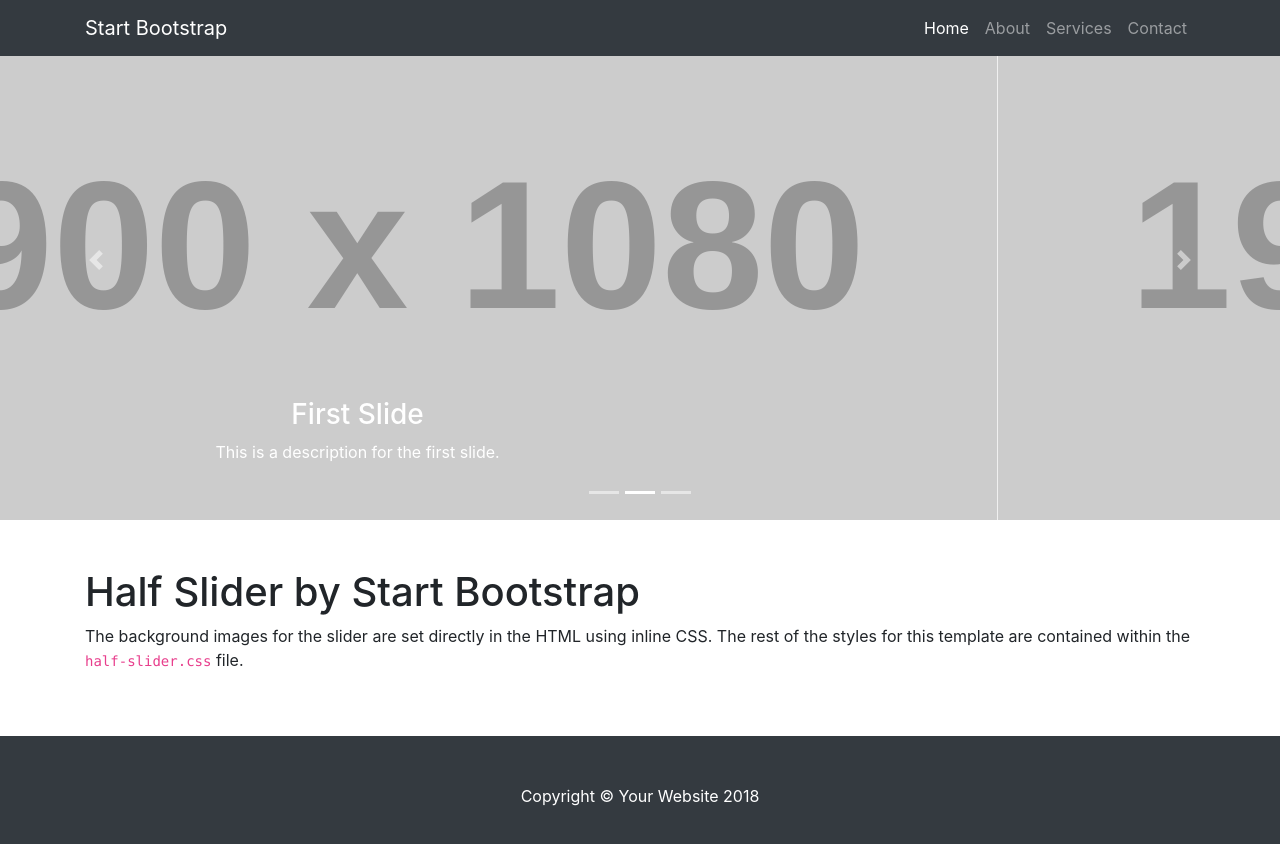
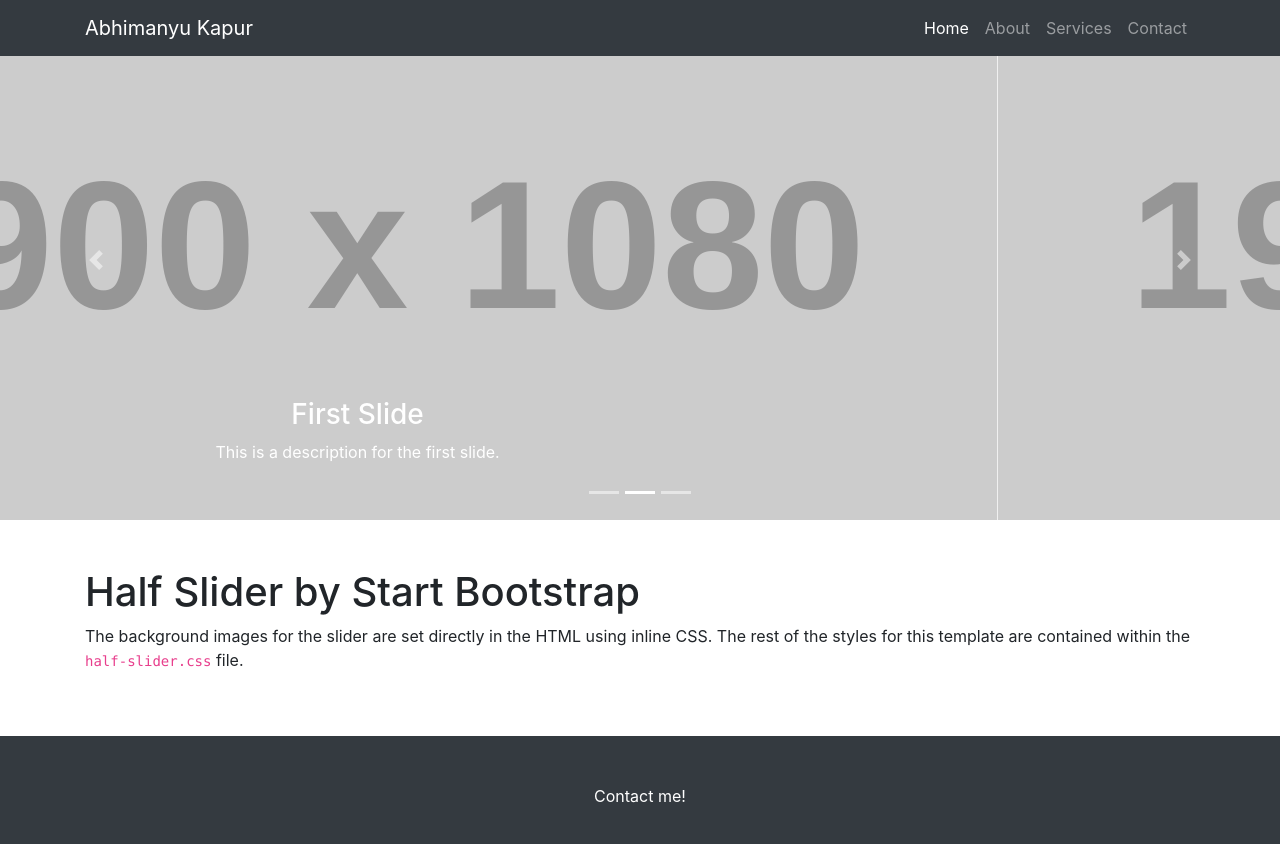
Before and after one commit to akapur99/abhimanyukapur.me, a website: page index.html in a window 1280 px wide. Drawn offline with Linux system fonts and the light colour scheme; placeholder pictures from the web are drawn by us.

Commit message:
Basic Index Changes

```diff
--- a/index.html
+++ b/index.html
@@ -6,9 +6,9 @@
     <meta charset="utf-8">
     <meta name="viewport" content="width=device-width, initial-scale=1, shrink-to-fit=no">
     <meta name="description" content="">
-    <meta name="author" content="">
+    <meta name="author" content="Abhimanyu Kapur">
 
-    <title>Half Slider - Start Bootstrap Template</title>
+    <title>Abhimanyu Kapur (Abhi)</title>
 
     <!-- Bootstrap core CSS -->
     <link href="vendor/bootstrap/css/bootstrap.min.css" rel="stylesheet">
@@ -23,7 +23,7 @@
     <!-- Navigation -->
     <nav class="navbar navbar-expand-lg navbar-dark bg-dark fixed-top">
       <div class="container">
-        <a class="navbar-brand" href="#">Start Bootstrap</a>
+        <a class="navbar-brand" href="#">Abhimanyu Kapur</a>
         <button class="navbar-toggler" type="button" data-toggle="collapse" data-target="#navbarResponsive" aria-controls="navbarResponsive" aria-expanded="false" aria-label="Toggle navigation">
           <span class="navbar-toggler-icon"></span>
         </button>
@@ -102,7 +102,7 @@
     <!-- Footer -->
     <footer class="py-5 bg-dark">
       <div class="container">
-        <p class="m-0 text-center text-white">Copyright &copy; Your Website 2018</p>
+        <p class="m-0 text-center text-white">Contact me!</p>
       </div>
       <!-- /.container -->
     </footer>
```
